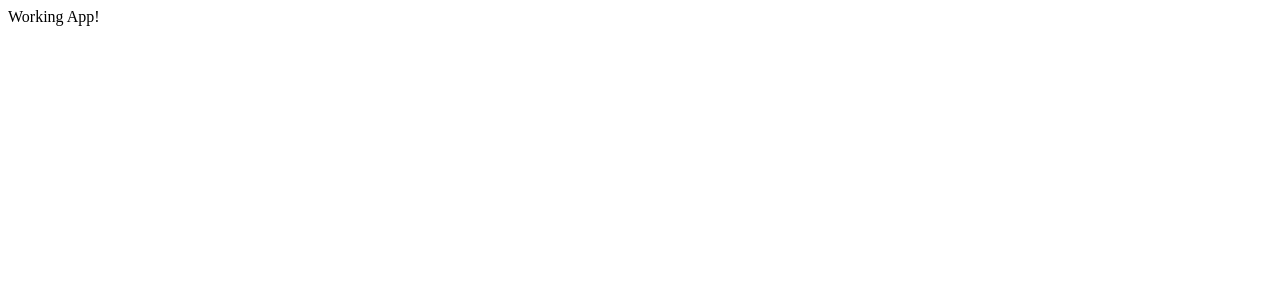
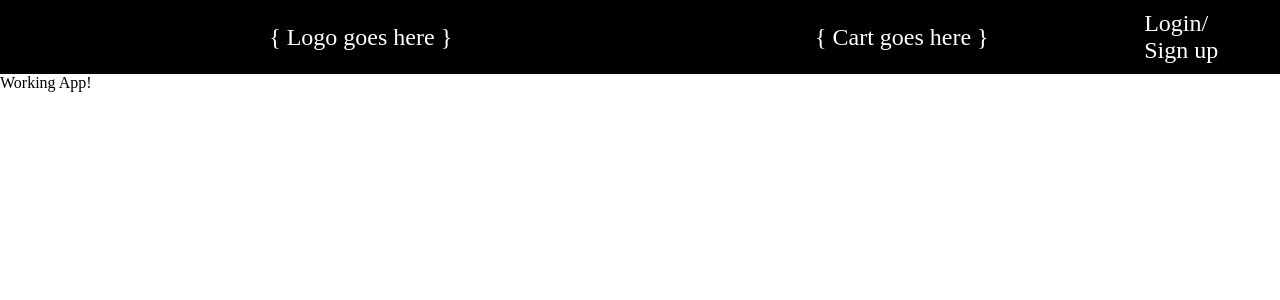
Before and after one commit to EcomDm6/Ecom, a React (Create React App) app: page / in a window 1280 px wide. Shown: the top 300 px of the page. Built offline with nearby package versions, Linux system fonts and the light colour scheme.

Commit message:
working nav proto-type

```diff
--- a/src/App.js
+++ b/src/App.js
@@ -1,6 +1,14 @@
 // @flow
-import React from "react";
+import React from 'react';
 
-const App = () => <div>Working App!</div>;
+import Nav from './Components/Nav/NavComponent';
+import './style.css';
+
+const App = () => (
+  <div>
+    <Nav />
+    <div className="">Working App!</div>
+  </div>
+);
 
 export default App;
--- /dev/null
+++ b/src/Components/Nav/Nav.css
@@ -0,0 +1,21 @@
+.flex_1 {
+  flex-grow: 1;
+}
+.flex_2 {
+  flex-grow: 2;
+}
+.flex_5 {
+  flex-grow: 5;
+}
+.flex {
+  display: flex;
+}
+.flex_center {
+  justify-content: center;
+}
+.flex_end {
+  justify-content: flex-end;
+}
+.flex_align_center {
+  align-items: center;
+}
--- /dev/null
+++ b/src/Components/Nav/NavComponent.js
@@ -0,0 +1,36 @@
+import React, { Component } from 'react';
+
+import styled from 'styled-components';
+import './Nav.css';
+
+const Navbar = styled.nav`
+  display: flex;
+  justify-content: space-around;
+  background-color: black;
+  color: white;
+  font-size: 1.5em;
+  padding: 10px;
+`;
+
+export default class Nav extends Component {
+  constructor(props) {
+    super(props);
+    this.state = {};
+  }
+  render() {
+    return (
+      <Navbar className="">
+        <div className="flex flex_align_center flex_center flex_5">
+          &#123; Logo goes here &#125;
+        </div>
+        <div className="flex flex_align_center flex_center flex_2">
+          &#123; Cart goes here &#125;
+        </div>
+        <div className="flex flex_align_center flex_center flex_1">
+          Login/<br />
+          Sign up
+        </div>
+      </Navbar>
+    );
+  }
+}
--- /dev/null
+++ b/src/style.css
@@ -0,0 +1,4 @@
+* {
+  padding: 0;
+  margin: 0;
+}
```
